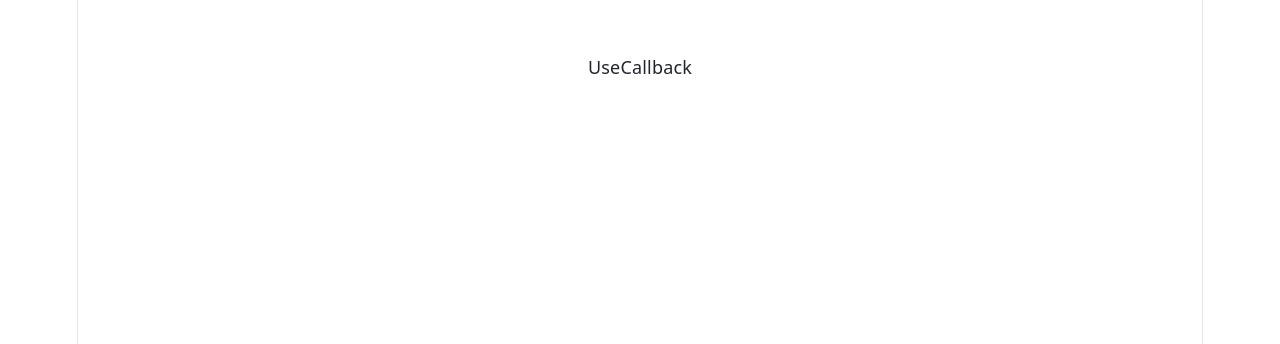
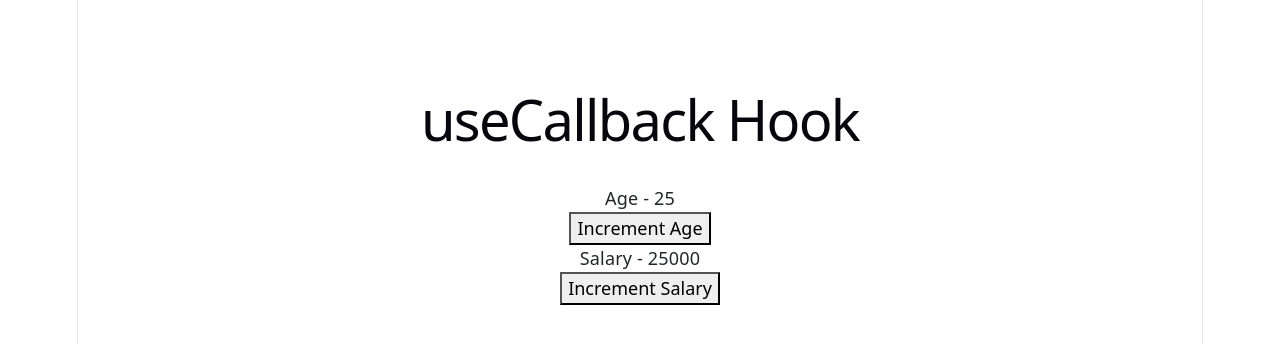
Before and after one commit to Shatakshi-Shukla-Github/React-Hooks-Practice, a React (Vite) app: page / in a window 1280 px wide. Shown: the top 344 px of the page. Built offline with nearby package versions, Linux system fonts and the light colour scheme.

Commit message:
Implemented useCallback Hook

```diff
--- a/src/App.jsx
+++ b/src/App.jsx
@@ -1,13 +1,14 @@
 import './App.css'
-import UseCallbackExample from './components/UseCallbackExample'
-import UseRefExample1 from "./components/UseRefExample1"
-import UseRefExample3 from './components/UseRefExample3'
+import ParentComponent from './components/ParentComponent'
+// import UseCallbackExample from './components/UseCallbackExample'
+// import UseRefExample1 from "./components/UseRefExample1"
+// import UseRefExample3 from './components/UseRefExample3'
 function App() {
 
 
   return (
     <div className="container mt-5">
-      <UseCallbackExample />
+      <ParentComponent />
     </div>
   )
 }
--- /dev/null
+++ b/src/components/Button.jsx
@@ -0,0 +1,8 @@
+import React from "react";
+function Button({ handleClick, children }) {
+    console.log("Rendering button:-", children);
+    return (
+        <button onClick={handleClick}>{children}</button>
+    )
+}
+export default React.memo(Button)
--- /dev/null
+++ b/src/components/Count.jsx
@@ -0,0 +1,8 @@
+import React from "react"
+function Count({ text, count }) {
+    console.log(`Rendering:- ${text}`)
+    return (
+        <div>{text} - {count}</div>
+    )
+}
+export default React.memo(Count)
--- /dev/null
+++ b/src/components/ParentComponent.jsx
@@ -0,0 +1,24 @@
+import React from "react";
+import { useState, useCallback } from "react"
+import Count from "./Count"
+import Button from "./Button"
+import Title from "./Title"
+export default function ParentComponent() {
+    const [age, setAge] = useState(25)
+    const [salary, setSalary] = useState(25000)
+    const incAge = useCallback(() => {
+        setAge(age + 1)
+    })
+    const incSalary = useCallback(() => {
+        setSalary(salary + 1000)
+    }, [])
+    return (
+        <div>
+            <Title />
+            <Count text="Age" count={age} />
+            <Button handleClick={incAge}>Increment Age</Button>
+            <Count text="Salary" count={salary} />
+            <Button handleClick={incSalary}>Increment Salary</Button>
+        </div>
+    )
+}
--- /dev/null
+++ b/src/components/Title.jsx
@@ -0,0 +1,5 @@
+export default function () {
+    return (
+        <h1>useCallback Hook</h1>
+    )
+}
--- a/src/components/UseCallbackExample.jsx
+++ /dev/null
@@ -1,12 +0,0 @@
-import { useState, useCallback } from "react"
-export default function UseCallbackExample() {
-    const [tasks, setTasks] = useState([])
-    const addTask = () => {
-        setTasks((prevState) => [...prevState, "Some Other Task"])
-    }
-    return (
-        <div>
-            UseCallback
-        </div>
-    )
-}
```
